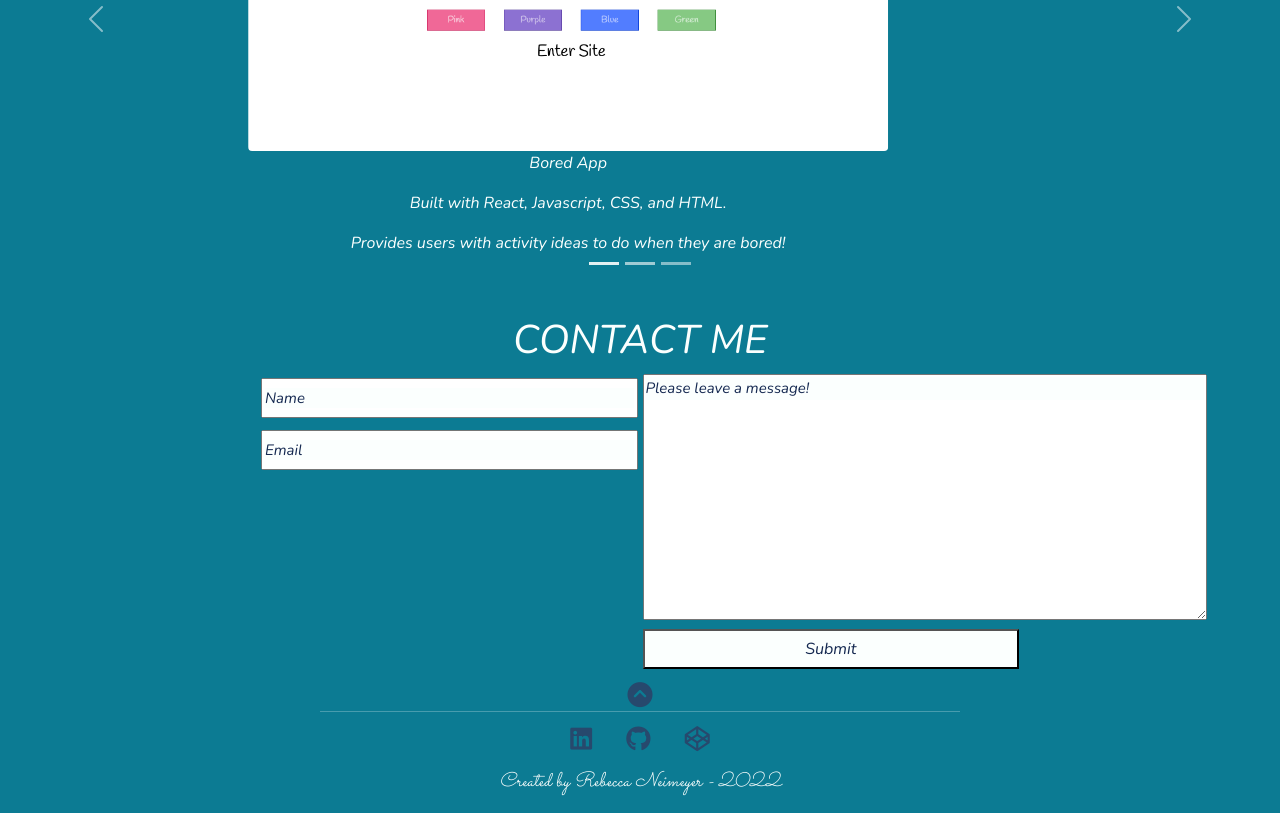
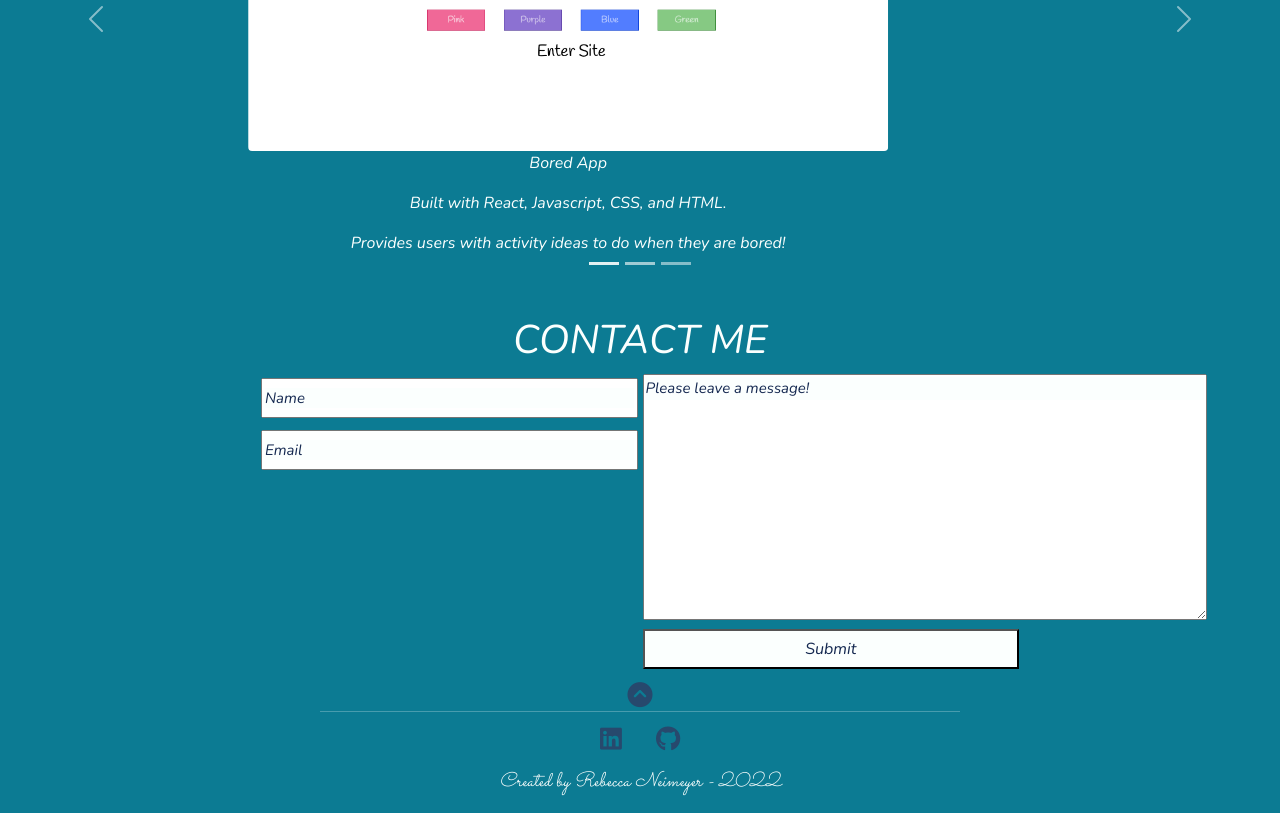
Before and after one commit to rneimeyer/project-1-portfolio, a plain HTML site: page index.html in a window 1280 px wide. Shown: the part 1195-2008 px from the top of the page. Drawn offline with nearby package versions, Linux system fonts and the light colour scheme.

Commit message:
removed unused css and updated images

```diff
--- a/index.html
+++ b/index.html
@@ -201,30 +201,6 @@
           <span class="visually-hidden">Next</span>
         </button>
       </div>
-      <!-- <div class="project1">
-        <img
-          src=""
-          alt=""
-          class="projectPic"
-        />
-        <div class="description">Project #1</div>
-      </div>
-      <div class="project2">
-        <img
-          src="/assets/dukebeach.jpeg"
-          alt="dog running on beach"
-          class="projectPic"
-        />
-        <div class="description">Project #2</div>
-      </div>
-      <div class="project3">
-        <img
-          src="/assets/dukegrass.jpeg"
-          alt="dog laying in grass"
-          class="projectPic"
-        />
-        <div class="description">Project #3</div>
-      </div> -->
     </section>
     <section id="contact">
       <h1>CONTACT ME</h1>
@@ -260,9 +236,9 @@
         <a href="https://github.com/rneimeyer" target="_blank"
           ><i class="fab fa-github"></i
         ></a>
-        <a href="https://codepen.io/rneimeyer" target="_blank"
+        <!-- <a href="https://codepen.io/rneimeyer" target="_blank"
           ><i class="fab fa-codepen"></i>
-        </a>
+        </a> -->
       </nav>
       <p>Created by Rebecca Neimeyer - 2022</p>
     </footer>
```
Also changed, not shown: style.css (+0 -21 lines), 1 other file.
